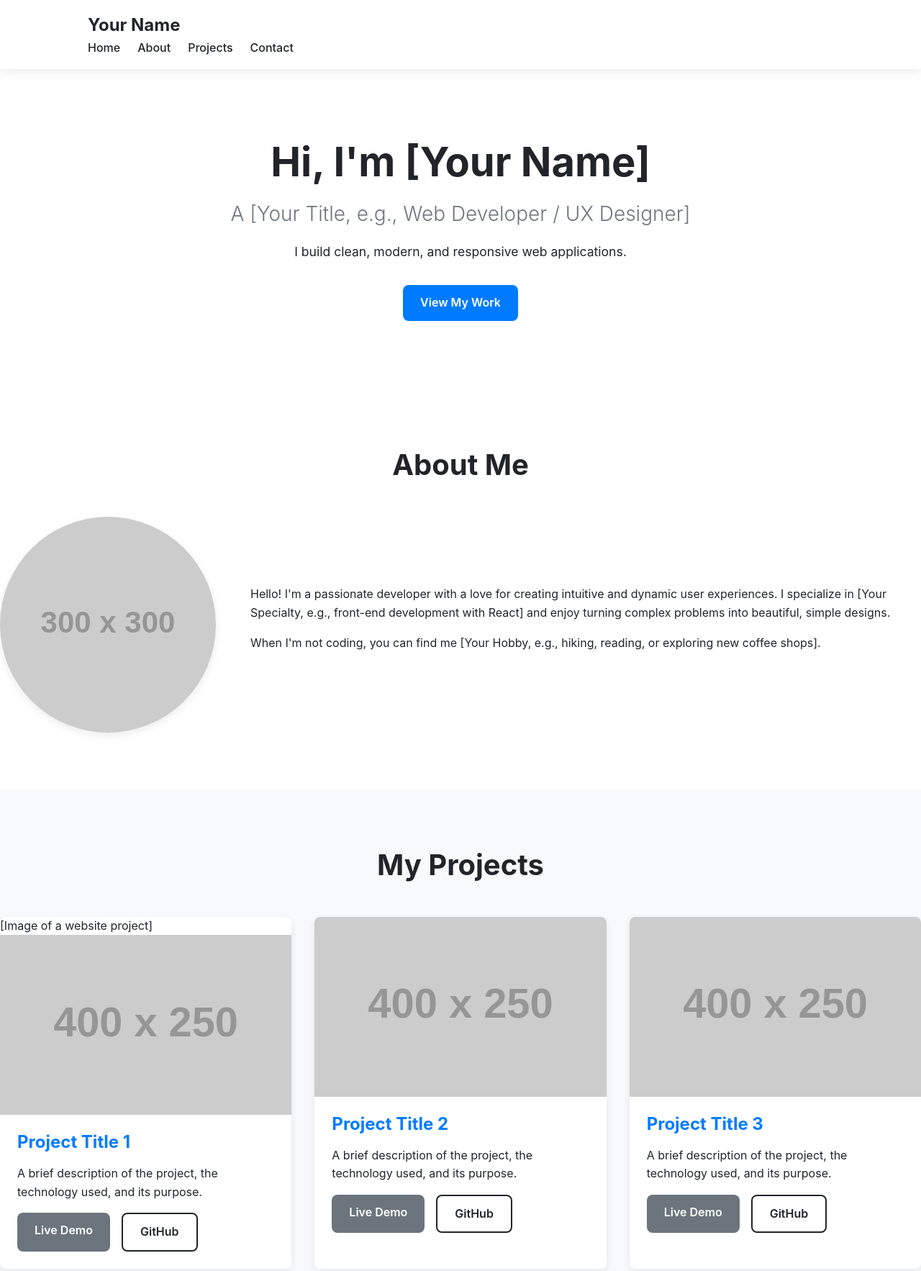
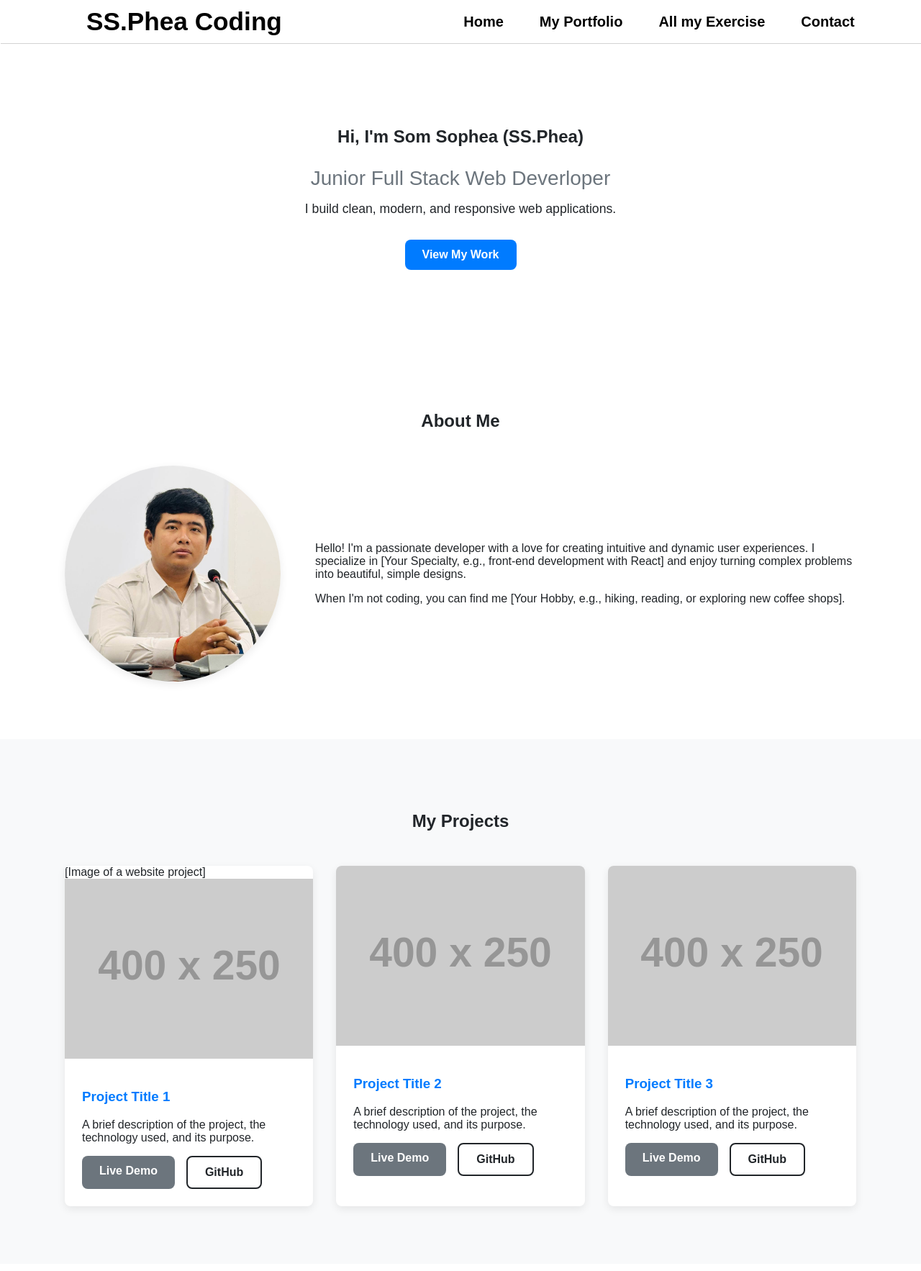
Before and after one commit to SS-Phea89-dotcom/Portfolio, a plain HTML site: page Pfolio.html in a window 1280 px wide. Shown: the top 1766 px of the page at 72% size. Drawn offline with Linux system fonts and the light colour scheme; placeholder pictures from the web are drawn by us; a web font is replaced by a local one.

Commit message:
Update 16/09/25
Create new web page Pfolio

```diff
--- /dev/null
+++ b/Pfolio.css
@@ -0,0 +1,316 @@
+/* ==================
+   GLOBAL & VARIABLES
+   ================== */
+
+/* Define color palette */
+:root {
+    --primary-color: #007BFF;   /* A bright, modern blue */
+    --primary-hover: #0056b3;
+    --secondary-color: #6c757d; /* A neutral gray */
+    --light-color: #f8f9fa;     /* Light background */
+    --dark-color: #212529;      /* Dark text */
+    --white-color: #ffffff;
+    --shadow: 0 4px 12px rgba(0, 0, 0, 0.08);
+    --border-radius: 8px;
+}
+
+/* Global Reset & Base Styles */
+/* * {
+    margin: 0;
+    padding: 0;
+    box-sizing: border-box;
+} */
+
+html {
+    scroll-behavior: smooth; /* Smooth scrolling for nav links */
+}
+
+body {
+    font-family: "TASA Explorer", sans-serif, "Battambang", Arial, sans-serif;
+    /* line-height: 1.6; */
+    background-color: var(--light-color);
+    color: var(--dark-color);
+}
+
+.containers {
+    max-width: 1100px;
+    margin: 0 auto;
+    padding: 0 2rem;
+}
+
+section {
+    padding: 5rem 0;
+}
+
+/* h1, h2, h3 {
+    font-family: "TASA Explorer", sans-serif;
+    margin-bottom: 1rem;
+    line-height: 1.2;
+} */
+
+/* h1 { font-size: 3.5rem; }
+h2 { font-size: 2.2rem; }
+h3 { font-size: 1.5rem; } */
+
+p {
+    margin-bottom: 1rem;
+}
+
+a {
+    text-decoration: none;
+    color: var(--dark-color);
+}
+
+img {
+    max-width: 100%;
+    display: block;
+}
+
+/* ==================
+   BUTTONS
+   ================== */
+.btn {
+    display: inline-block;
+    padding: 0.75rem 1.5rem;
+    border-radius: var(--border-radius);
+    font-weight: 600;
+    transition: all 0.3s ease;
+    border: none;
+    cursor: pointer;
+}
+
+.btn-primary {
+    background-color: var(--primary-color);
+    color: var(--white-color);
+}
+.btn-primary:hover {
+    background-color: var(--primary-hover);
+    transform: translateY(-2px);
+}
+
+.btn-secondary {
+    background-color: var(--secondary-color);
+    color: var(--white-color);
+}
+.btn-secondary:hover {
+    background-color: #5a6268;
+}
+
+.btn-outline {
+    background-color: transparent;
+    color: var(--dark-color);
+    border: 2px solid var(--dark-color);
+}
+.btn-outline:hover {
+    background-color: var(--dark-color);
+    color: var(--white-color);
+}
+
+/* ==================
+   NAVIGATION BAR
+   ================== */
+.navbar {
+    background-color: var(--white-color);
+    box-shadow: var(--shadow);
+    padding: 1rem 0;
+    position: sticky; /* Modern sticky nav */
+    top: 0;
+    z-index: 100;
+}
+
+.navbar .container {
+    display: flex;
+    justify-content: space-between;
+    align-items: center;
+}
+
+.nav-logo {
+    font-size: 1.5rem;
+    font-weight: 700;
+    color: var(--dark-color);
+}
+
+.nav-menu {
+    list-style: none;
+    display: flex;
+    gap: 1.5rem;
+}
+
+.nav-menu a {
+    color: var(--dark-color);
+    font-weight: 500;
+    transition: color 0.3s ease;
+}
+
+.nav-menu a:hover {
+    color: var(--primary-color);
+}
+
+/* ==================
+   HERO SECTION
+   ================== */
+.hero {
+    background-color: var(--white-color);
+    text-align: center;
+    padding: 6rem 0;
+}
+
+.hero-subtitle {
+    font-size: 1.75rem;
+    color: var(--secondary-color);
+    font-weight: 300;
+    margin-bottom: 1rem;
+}
+
+.hero-description {
+    font-size: 1.1rem;
+    max-width: 600px;
+    margin: 0 auto 2rem auto;
+}
+
+/* ==================
+   ABOUT SECTION
+   ================== */
+#about {
+    /* height: 500px; */
+    background-color: var(--white-color);
+}
+#about h2 {
+    text-align: center;
+    margin-bottom: 3rem;
+}
+
+.about-content {
+    display: flex;
+    align-items: center;
+    gap: 3rem;
+}
+
+.about-image {
+    width: 300px;
+    height: 300px;
+    object-fit: cover;
+    border-radius: 50%; /* Circular image */
+    box-shadow: var(--shadow);
+}
+
+.about-text {
+    flex: 1;
+}
+
+/* ==================
+   PROJECTS SECTION
+   ================== */
+#projects h2 {
+    text-align: center;
+    margin-bottom: 3rem;
+}
+
+.project-grid {
+    display: grid;
+    /* This is the magic: creates responsive columns */
+    grid-template-columns: repeat(auto-fit, minmax(320px, 1fr));
+    gap: 2rem;
+}
+
+.project-card {
+    background-color: var(--white-color);
+    border-radius: var(--border-radius);
+    box-shadow: var(--shadow);
+    overflow: hidden; /* Keeps image corners rounded */
+    transition: transform 0.3s ease, box-shadow 0.3s ease;
+}
+
+.project-card:hover {
+    transform: translateY(-5px);
+    box-shadow: 0 8px 20px rgba(0, 0, 0, 0.12);
+}
+
+.project-card img {
+    width: 100%;
+    height: 250px;
+    object-fit: cover;
+}
+
+.project-info {
+    padding: 1.5rem;
+}
+
+.project-info h3 {
+    color: var(--primary-color);
+}
+
+.project-links {
+    margin-top: 1rem;
+    display: flex;
+    gap: 1rem;
+}
+
+/* ==================
+   CONTACT SECTION
+   ================== */
+.contact {
+    background-color: var(--white-color);
+    text-align: center;
+}
+
+.contact p {
+    font-size: 1.1rem;
+    max-width: 500px;
+    margin: 0 auto 2rem auto;
+}
+
+.social-links {
+    margin-top: 2rem;
+}
+
+.social-links a {
+    font-size: 2rem;
+    color: var(--secondary-color);
+    margin: 0 0.75rem;
+    transition: color 0.3s ease;
+}
+
+.social-links a:hover {
+    color: var(--primary-color);
+}
+
+/* ==================
+   FOOTER
+   ================== */
+.footer {
+    background-color: var(--dark-color);
+    color: var(--light-color);
+    text-align: center;
+    padding: 2rem 0;
+    margin-top: 3rem;
+}
+
+/* ==================
+   RESPONSIVENESS
+   ================== */
+@media (max-width: 768px) {
+    h1 { font-size: 2.8rem; }
+    h2 { font-size: 2rem; }
+
+    /* Simple responsive navbar */
+    .nav-menu {
+        display: none; /* Hide menu on mobile for this simple version */
+        /* For a full mobile menu, you'd need JavaScript */
+    }
+
+    .about-content {
+        flex-direction: column;
+        text-align: center;
+    }
+
+    .about-image {
+        width: 200px;
+        height: 200px;
+        margin-bottom: 1rem;
+    }
+
+    .project-grid {
+        grid-template-columns: 1fr; /* Stack projects on mobile */
+    }
+}
--- a/Pfolio.html
+++ b/Pfolio.html
@@ -3,356 +3,45 @@
 <head>
     <meta charset="UTF-8">
     <meta name="viewport" content="width=device-width, initial-scale=1.0">
-    <title>Your Name - Modern Portfolio</title>
-    <link rel="stylesheet" href="style.css">
+    <title>Sophea - Modern Portfolio</title>
+    <!-- <link rel="stylesheet" href="style.css"> -->
     <link rel="stylesheet" href="https://cdnjs.cloudflare.com/ajax/libs/font-awesome/6.5.2/css/all.min.css">
-    <!-- <link rel="stylesheet" href="stylesheet.css"> -->
+    <link rel="stylesheet" href="stylesheet.css">
+     <link rel="stylesheet" href="Pfolio.css">
+    <link href="https://fonts.googleapis.com/css2?family=Battambang:wght@100;300;400;700;900&family=TASA+Explorer:wght@400..800&family=TASA+Orbiter:wght@400..800&display=swap" rel="stylesheet">
+
 </head>
-<style>
-    /* ==================
-   GLOBAL & VARIABLES
-   ================== */
-
-/* Define color palette */
-:root {
-    --primary-color: #007BFF;   /* A bright, modern blue */
-    --primary-hover: #0056b3;
-    --secondary-color: #6c757d; /* A neutral gray */
-    --light-color: #f8f9fa;     /* Light background */
-    --dark-color: #212529;      /* Dark text */
-    --white-color: #ffffff;
-    --shadow: 0 4px 12px rgba(0, 0, 0, 0.08);
-    --border-radius: 8px;
-}
-
-/* Global Reset & Base Styles */
-* {
-    margin: 0;
-    padding: 0;
-    box-sizing: border-box;
-}
-
-html {
-    scroll-behavior: smooth; /* Smooth scrolling for nav links */
-}
-
-body {
-    font-family: -apple-system, BlinkMacSystemFont, "Segoe UI", Roboto, "Helvetica Neue", Arial, sans-serif;
-    line-height: 1.6;
-    background-color: var(--light-color);
-    color: var(--dark-color);
-}
-
-.containers {
-    max-width: 1100px;
-    margin: 0 auto;
-    padding: 0 2rem;
-}
-
-section {
-    padding: 5rem 0;
-}
-
-h1, h2, h3 {
-    margin-bottom: 1rem;
-    line-height: 1.2;
-}
-
-h1 { font-size: 3.5rem; }
-h2 { font-size: 2.5rem; }
-h3 { font-size: 1.5rem; }
-
-p {
-    margin-bottom: 1rem;
-}
-
-a {
-    text-decoration: none;
-    color: var(--primary-color);
-}
-
-img {
-    max-width: 100%;
-    display: block;
-}
-
-/* ==================
-   BUTTONS
-   ================== */
-.btn {
-    display: inline-block;
-    padding: 0.75rem 1.5rem;
-    border-radius: var(--border-radius);
-    font-weight: 600;
-    transition: all 0.3s ease;
-    border: none;
-    cursor: pointer;
-}
-
-.btn-primary {
-    background-color: var(--primary-color);
-    color: var(--white-color);
-}
-.btn-primary:hover {
-    background-color: var(--primary-hover);
-    transform: translateY(-2px);
-}
-
-.btn-secondary {
-    background-color: var(--secondary-color);
-    color: var(--white-color);
-}
-.btn-secondary:hover {
-    background-color: #5a6268;
-}
-
-.btn-outline {
-    background-color: transparent;
-    color: var(--dark-color);
-    border: 2px solid var(--dark-color);
-}
-.btn-outline:hover {
-    background-color: var(--dark-color);
-    color: var(--white-color);
-}
-
-/* ==================
-   NAVIGATION BAR
-   ================== */
-.navbar {
-    background-color: var(--white-color);
-    box-shadow: var(--shadow);
-    padding: 1rem 0;
-    position: sticky; /* Modern sticky nav */
-    top: 0;
-    z-index: 100;
-}
-
-.navbar .container {
-    display: flex;
-    justify-content: space-between;
-    align-items: center;
-}
-
-.nav-logo {
-    font-size: 1.5rem;
-    font-weight: 700;
-    color: var(--dark-color);
-}
-
-.nav-menu {
-    list-style: none;
-    display: flex;
-    gap: 1.5rem;
-}
-
-.nav-menu a {
-    color: var(--dark-color);
-    font-weight: 500;
-    transition: color 0.3s ease;
-}
-
-.nav-menu a:hover {
-    color: var(--primary-color);
-}
-
-/* ==================
-   HERO SECTION
-   ================== */
-.hero {
-    background-color: var(--white-color);
-    text-align: center;
-    padding: 6rem 0;
-}
-
-.hero-subtitle {
-    font-size: 1.75rem;
-    color: var(--secondary-color);
-    font-weight: 300;
-    margin-bottom: 1rem;
-}
-
-.hero-description {
-    font-size: 1.1rem;
-    max-width: 600px;
-    margin: 0 auto 2rem auto;
-}
-
-/* ==================
-   ABOUT SECTION
-   ================== */
-#about {
-    background-color: var(--white-color);
-}
-#about h2 {
-    text-align: center;
-    margin-bottom: 3rem;
-}
-
-.about-content {
-    display: flex;
-    align-items: center;
-    gap: 3rem;
-}
-
-.about-image {
-    width: 300px;
-    height: 300px;
-    object-fit: cover;
-    border-radius: 50%; /* Circular image */
-    box-shadow: var(--shadow);
-}
-
-.about-text {
-    flex: 1;
-}
-
-/* ==================
-   PROJECTS SECTION
-   ================== */
-#projects h2 {
-    text-align: center;
-    margin-bottom: 3rem;
-}
-
-.project-grid {
-    display: grid;
-    /* This is the magic: creates responsive columns */
-    grid-template-columns: repeat(auto-fit, minmax(320px, 1fr));
-    gap: 2rem;
-}
-
-.project-card {
-    background-color: var(--white-color);
-    border-radius: var(--border-radius);
-    box-shadow: var(--shadow);
-    overflow: hidden; /* Keeps image corners rounded */
-    transition: transform 0.3s ease, box-shadow 0.3s ease;
-}
-
-.project-card:hover {
-    transform: translateY(-5px);
-    box-shadow: 0 8px 20px rgba(0, 0, 0, 0.12);
-}
-
-.project-card img {
-    width: 100%;
-    height: 250px;
-    object-fit: cover;
-}
-
-.project-info {
-    padding: 1.5rem;
-}
-
-.project-info h3 {
-    color: var(--primary-color);
-}
-
-.project-links {
-    margin-top: 1rem;
-    display: flex;
-    gap: 1rem;
-}
-
-/* ==================
-   CONTACT SECTION
-   ================== */
-.contact {
-    background-color: var(--white-color);
-    text-align: center;
-}
-
-.contact p {
-    font-size: 1.1rem;
-    max-width: 500px;
-    margin: 0 auto 2rem auto;
-}
-
-.social-links {
-    margin-top: 2rem;
-}
-
-.social-links a {
-    font-size: 2rem;
-    color: var(--secondary-color);
-    margin: 0 0.75rem;
-    transition: color 0.3s ease;
-}
-
-.social-links a:hover {
-    color: var(--primary-color);
-}
-
-/* ==================
-   FOOTER
-   ================== */
-.footer {
-    background-color: var(--dark-color);
-    color: var(--light-color);
-    text-align: center;
-    padding: 2rem 0;
-    margin-top: 3rem;
-}
-
-/* ==================
-   RESPONSIVENESS
-   ================== */
-@media (max-width: 768px) {
-    h1 { font-size: 2.8rem; }
-    h2 { font-size: 2rem; }
-
-    /* Simple responsive navbar */
-    .nav-menu {
-        display: none; /* Hide menu on mobile for this simple version */
-        /* For a full mobile menu, you'd need JavaScript */
-    }
-
-    .about-content {
-        flex-direction: column;
-        text-align: center;
-    }
-
-    .about-image {
-        width: 200px;
-        height: 200px;
-        margin-bottom: 1rem;
-    }
-
-    .project-grid {
-        grid-template-columns: 1fr; /* Stack projects on mobile */
-    }
-}
-</style>
 <body>
 
-    <nav class="navbar">
-        <div class="containers">
-            <a href="#" class="nav-logo">Your Name</a>
-            <ul class="nav-menu">
-                <li><a href="#hero">Home</a></li>
-                <li><a href="#about">About</a></li>
-                <li><a href="#projects">Projects</a></li>
-                <li><a href="#contact">Contact</a></li>
+    <div class="head-menu">
+        <div class="menu-logo">
+            <h2><a href="#">SS.Phea Coding</a></h2>
+        </div>
+        <div class="menu-list">
+            <ul>
+                <li><a href="index.html">Home</a></li>
+                <li><a href="Pfolio.html">My Portfolio</a></li>
+                <li><a href="#">All my Exercise</a></li>
+                <li><a href="#">Contact</a></li>
             </ul>
         </div>
-    </nav>
+    </div>
 
     <section id="hero" class="hero">
-        <div class="container">
-            <h1>Hi, I'm [Your Name]</h1>
-            <p class="hero-subtitle">A [Your Title, e.g., Web Developer / UX Designer]</p>
+        <div class="containers">
+            <h1>Hi, I'm Som Sophea (SS.Phea)</h1>
+            <p class="hero-subtitle">Junior Full Stack Web Deverloper</p>
             <p class="hero-description">I build clean, modern, and responsive web applications.</p>
             <a href="#projects" class="btn btn-primary">View My Work</a>
         </div>
     </section>
 
     <section id="about" class="about">
-        <div class="container">
+        <div class="containers">
             <h2>About Me</h2>
             <div class="about-content">
 
-                <img src="https://via.placeholder.com/300" alt="Your Name" class="about-image">
+                <img src="Photo/myprofilephoto.jpg" alt="My Profile Photo" class="about-image">
                 <div class="about-text">
                     <p>Hello! I'm a passionate developer with a love for creating intuitive and dynamic user experiences. I specialize in [Your Specialty, e.g., front-end development with React] and enjoy turning complex problems into beautiful, simple designs.</p>
                     <p>When I'm not coding, you can find me [Your Hobby, e.g., hiking, reading, or exploring new coffee shops].</p>
@@ -362,7 +51,7 @@ img {
     </section>
 
     <section id="projects" class="projects">
-        <div class="container">
+        <div class="containers">
             <h2>My Projects</h2>
             <div class="project-grid">
 
@@ -413,7 +102,7 @@ img {
     </section>
 
     <section id="contact" class="contact">
-        <div class="container">
+        <div class="containers">
             <h2>Get In Touch</h2>
             <p>I'm currently open to new opportunities. Feel free to send me a message!</p>
             <a href="mailto:your.email@example.com" class="btn btn-primary">Email Me</a>
@@ -425,11 +114,10 @@ img {
         </div>
     </section>
 
-    <footer class="footer">
-        <div class="container">
-            <p>&copy; 2025 [Your Name]. All rights reserved.</p>
-        </div>
-    </footer>
+    <div class="footer">
+        <p>Copyright &copy; 2024 SS.PHEA Coding. All rights reserved.</p>
+        <p>Design With <i class="fa-solid fa-heart" style="color: red;"></i> In Cambodia</p>
+    </div>
 
 </body>
 </html>
--- a/stylesheet.css
+++ b/stylesheet.css
@@ -26,7 +26,7 @@ body{
 .menu-logo a{
     text-decoration: none;
     color: black;
-    font-size: 30px;
+    font-size: 35.2px;
     /* margin: 0 15px; */
     font-family: "TASA Explorer", sans-serif;
 
@@ -93,12 +93,13 @@ button{
     width: 100%;
     height: 70px;
     /* background-color: black; */
-    color: gray;
+    color: white;
     display: flex;
     justify-content: center;
     align-items: center;
     font-size: 15px;
     flex-direction: column;
+    background-color: rgb(39, 38, 38);
 }
 .footer p{
     margin: 5px;
```
Also changed, not shown: index.html (+3 -2 lines), Photo/myprofilephoto.JPG (added), 1 other file.
